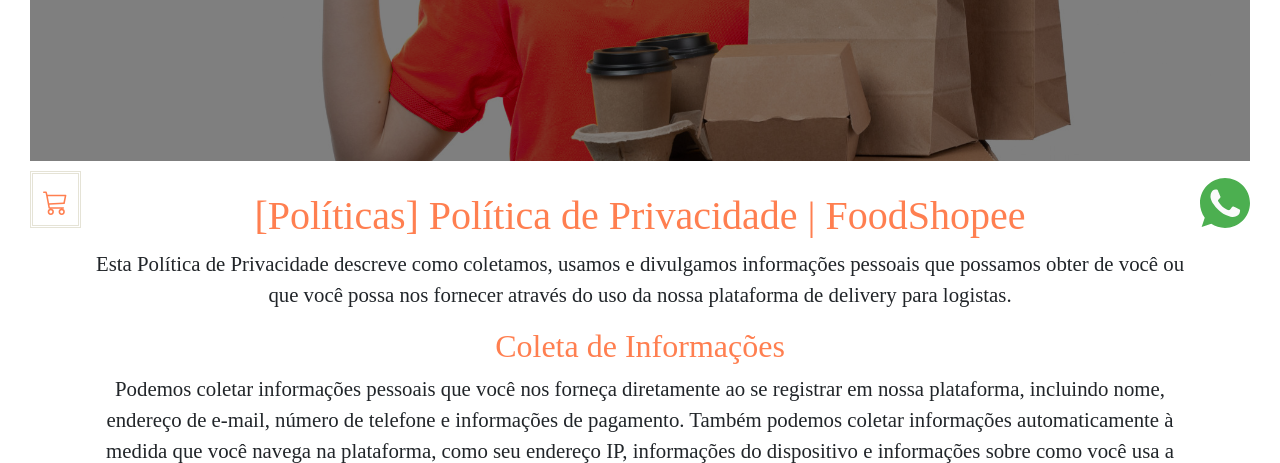
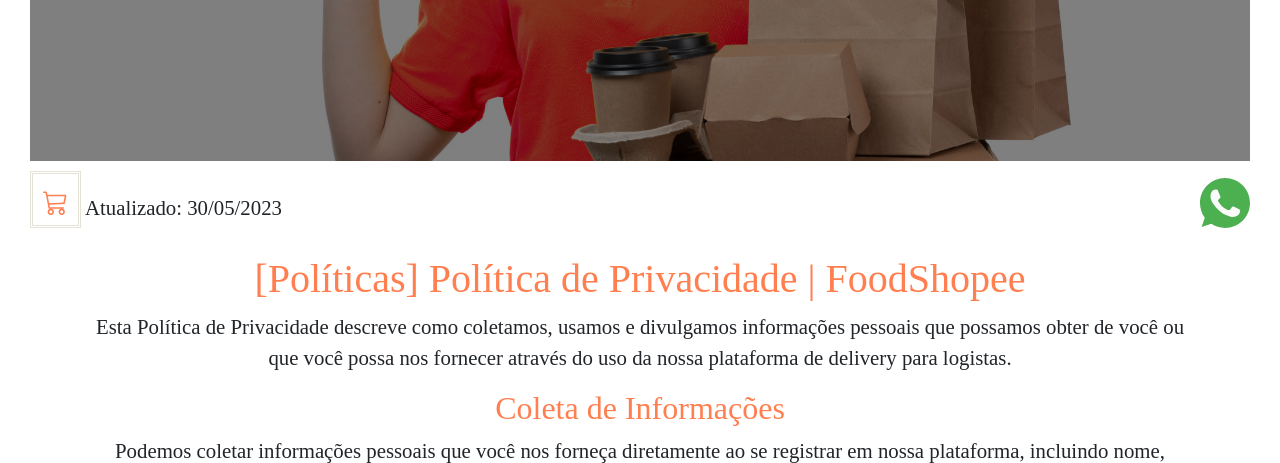
Before and after one commit to santosgv/Plataform, a Django app: page /politica in a window 1280 px wide. Shown: the part 552-1015 px from the top of the page. Run offline with Django 4.2, Linux system fonts and the light colour scheme; some libraries are stand-ins or nearby versions; some web fonts are replaced.

Commit message:
politicas

```diff
--- a/Core/templates/politicas.html
+++ b/Core/templates/politicas.html
@@ -18,6 +18,10 @@
 
         {% block 'body' %}
         <div class="text-center container">
+            <br>
+			<div style="text-align:left ;">
+			<span>Atualizado: 30/05/2023</span>
+		</div>
             <br>
 	<h1 class="name_footer">[Políticas] Política de Privacidade | FoodShopee</h1>
 
```
